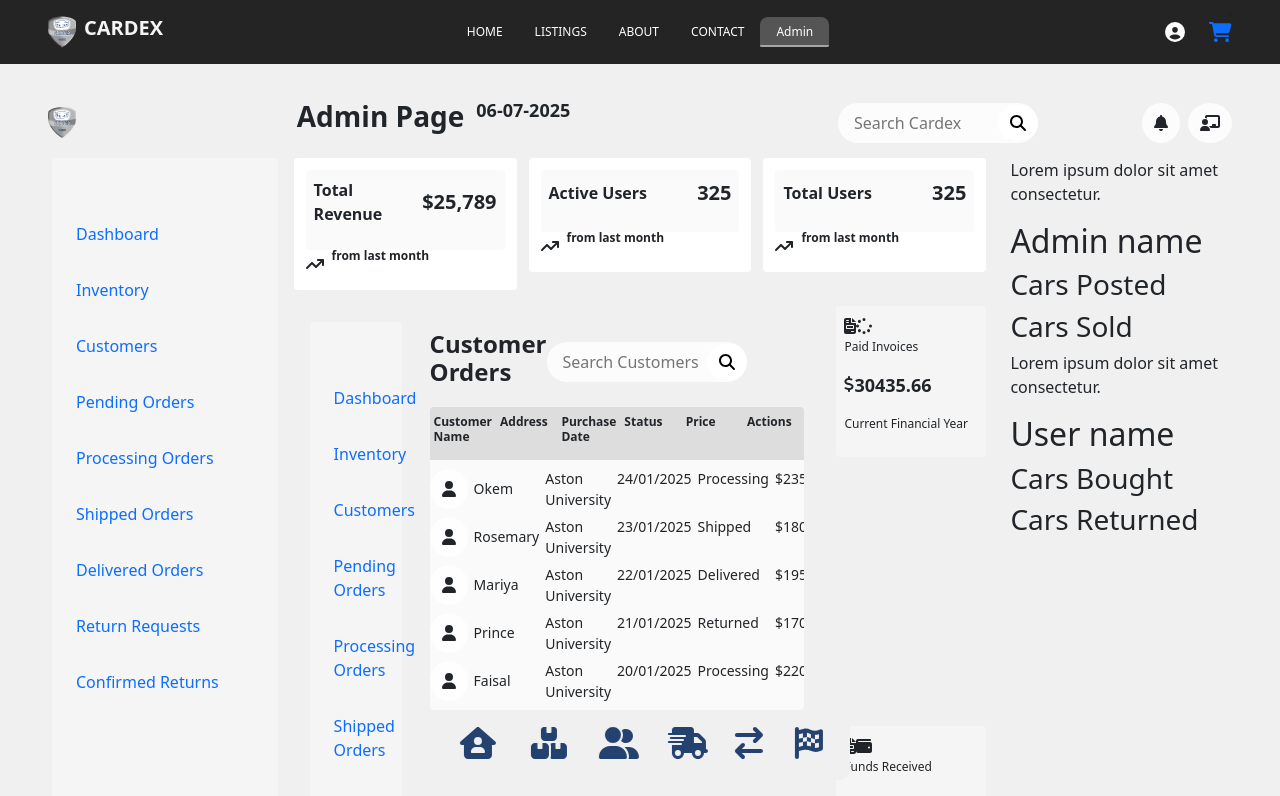
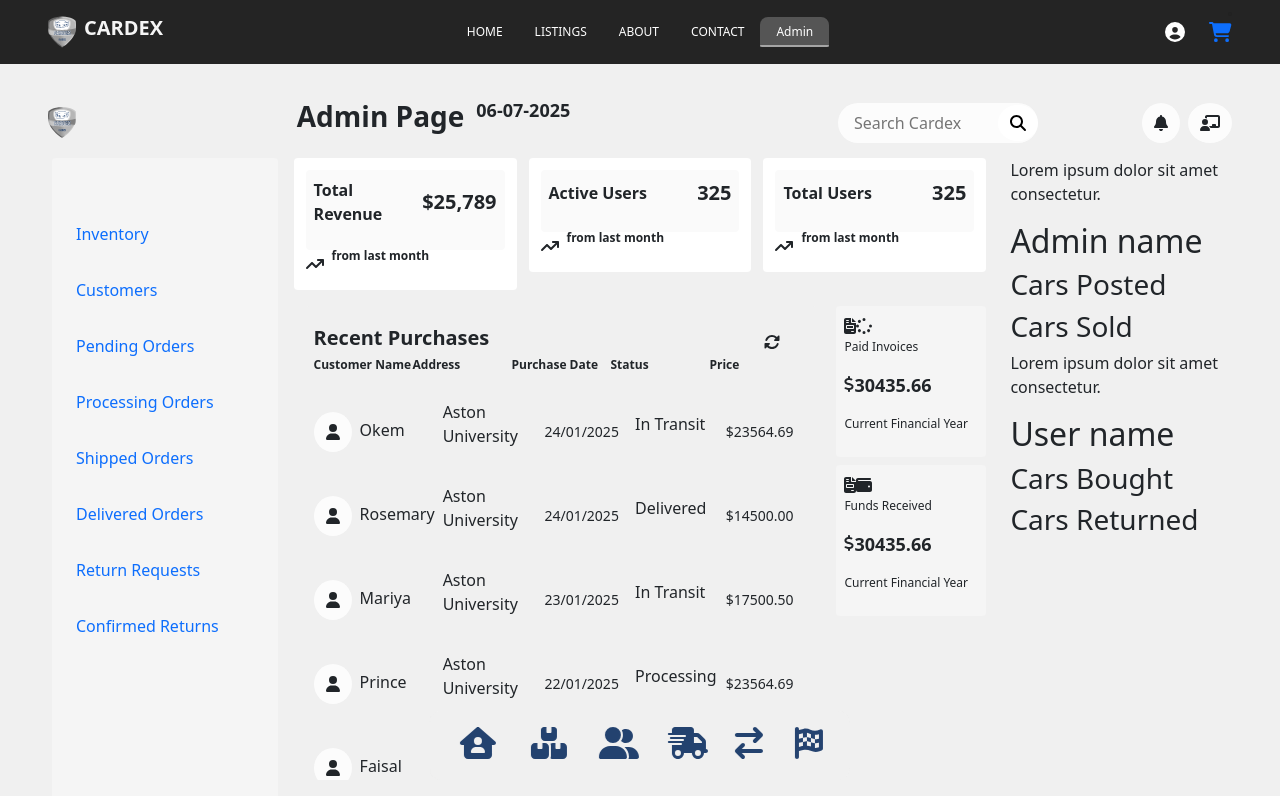
Before and after one commit to CardexApp/cardex, a React (Create React App) app in the folder frontend/: page /admin in a window 1280 px wide. Shown: the top 796 px of the page. Built offline with nearby package versions, Linux system fonts and the light colour scheme.

Commit message:
Fixed errors in Admin Landing Page

```diff
--- a/frontend/src/Components/Admin/Admin.css
+++ b/frontend/src/Components/Admin/Admin.css
@@ -122,15 +122,15 @@
 .adminView {
   display: grid;
   grid-template-columns: 1fr auto;
+  align-items: flex-start;
   width: 100%;
   gap: 8px;
 }
 
 .adminDetails {
   display: grid;
-  grid-template-columns: 1fr;
+  width: 100%;
   gap: 8px;
-  width: 100%;
 }
 
 .adminStatus {
--- a/frontend/src/Components/Admin/Admin.jsx
+++ b/frontend/src/Components/Admin/Admin.jsx
@@ -24,14 +24,14 @@ import {
   faChalkboardUser,
   faFlagCheckered,
 } from "@fortawesome/free-solid-svg-icons";
-import Customers from "./Customers";
+import Dashboard from "./Dashboard";
 
 const icons = [
   {
     id: 1,
     icon: <FontAwesomeIcon icon={faHomeUser} size="2x" />,
     p: "Dashboard",
-    to: "/dashboard",
+    to: "/admin",
   },
   {
     id: 2,
@@ -71,9 +71,6 @@ export const AdminMenu = () => {
     <div>
       {/* Admin Side Menu */}
       <section className="adminMenu">
-        <Link to="/dashboard" className="adminLink">
-          Dashboard
-        </Link>
         <Link to="/inventory" className="adminLink">
           Inventory
         </Link>
@@ -184,8 +181,7 @@ const Admin = () => {
 
           {/* Mid-section Bottom Overview */}
           <div className="adminView">
-            <Customers />
-
+            <Dashboard />
             {/* Admin Details */}
             <div className="adminDetails">
               <PaidInvoice />
--- a/frontend/src/Components/Admin/Dashboard.jsx
+++ b/frontend/src/Components/Admin/Dashboard.jsx
@@ -1,5 +1,4 @@
 import "./Styles/Dashboard.css"
-import { AdminMenu } from "./Admin";
 import { Dock } from "./Admin";
 import { Fragment } from "react";
 import { FontAwesomeIcon } from "@fortawesome/react-fontawesome";
@@ -248,10 +247,9 @@ const Dashboard = () => {
   return (
     <div className="dashboard-wrapper">
       <div className="dashBoard">
-        <AdminMenu />
         <div className="dashBoardArea">
           <div className="dashBoardHeading">
-            <h3>Customer Order</h3>
+            <h3>Recent Purchases</h3>
             <FontAwesomeIcon icon={faRotate} />
           </div>
 
--- a/frontend/src/Components/Admin/Styles/Dashboard.css
+++ b/frontend/src/Components/Admin/Styles/Dashboard.css
@@ -6,7 +6,7 @@
 
   .dashBoard {
     display: grid;
-    grid-template-columns: minmax(100px, 1fr) minmax(250px, 4fr);
+    grid-template-columns: 1fr;
     padding: 0 12px;
     flex: 1;
     overflow: hidden;
@@ -37,7 +37,11 @@
     display: flex;
     justify-content: space-between;
     align-items: center;
-    padding: 0 8px;
+    padding: 8px 28px 0 0;
+  }
+
+  .dashBoardHeading h3{
+   font-size: 20px;
   }
 
   .dashBoardTableWrapper {
@@ -66,7 +70,7 @@
     overflow-y: auto;
     flex: 1;
     padding-top: 8px;
-    max-height: 700px;
+    max-height: 400px;
   }
 
   .dashBoardTableBody .child {
```
